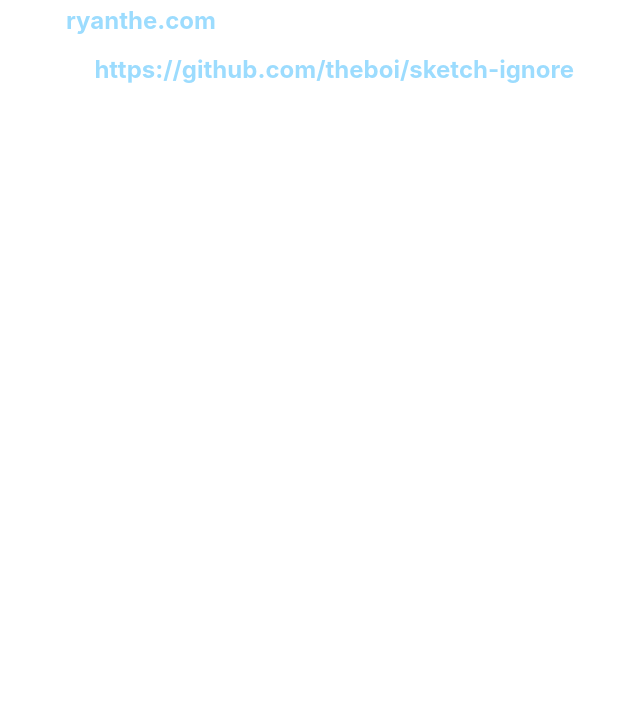
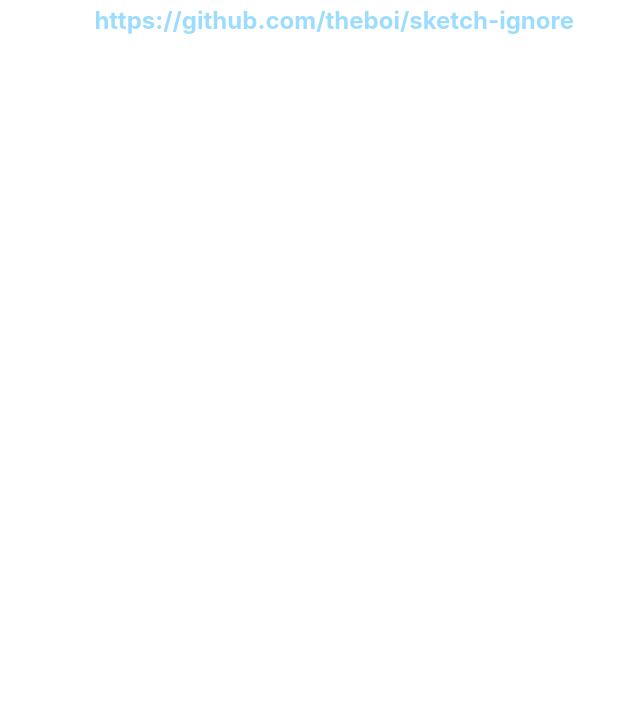
Before and after one commit to theboi/sketch-ignore, a website: page src/settings/settings.html in a window 1280 px wide. Shown: the part 76-800 px from the top of the page, without its empty margins (640-1280 px from the left). Drawn offline with Linux system fonts and the light colour scheme.

Commit message:
Update README

```diff
--- a/src/settings/settings.html
+++ b/src/settings/settings.html
@@ -39,7 +39,6 @@
       <input type="text" />
     </div> -->
     <h1>Working to add more features to sketch-ignore :)</h1>
-    <h2>Learn more about me at <a target="_blank">ryanthe.com</a></h2>
     <h2>Submit a pull request/feedback to help the community at <a target="_blank">https://github.com/theboi/sketch-ignore</a></h2>
   </body>
 
```
Also changed, not shown: README.md, sketch-ignore.sketchplugin/Contents/Sketch/manifest.json.
